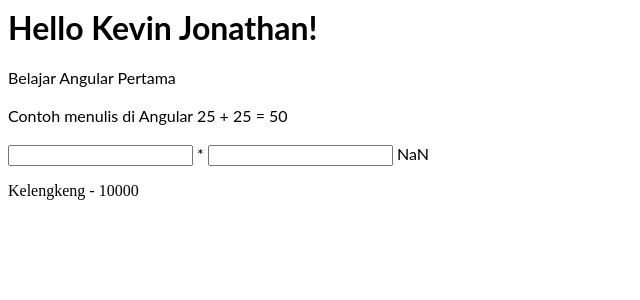
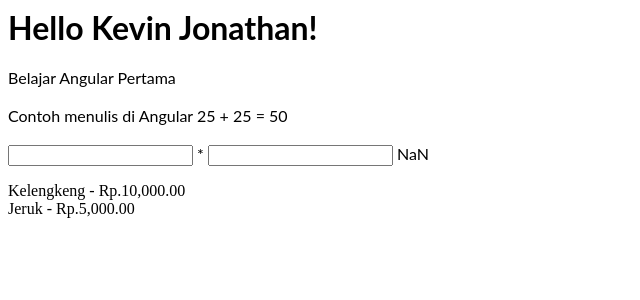
Before and after one commit to KevinJonathan117/learn-angular, an Angular app: page / in a window 1280 px wide. Shown: the top 300 px of the page, without its empty margins (0-640 px from the left). Built offline with nearby package versions, Linux system fonts and the light colour scheme.

Commit message:
Trying out array json for itembuah

```diff
--- a/src/app/app.component.html
+++ b/src/app/app.component.html
@@ -14,6 +14,8 @@
   {{a * b}}
 </p>
 
-<div>
-  {{ item.nama }} - {{ item.harga }}
-  </div>
+<div *ngFor="let buah of itembuah">
+  {{ buah.nama }} - {{ buah.harga | currency : 'Rp.'}}
+</div>
+
+<!--angular.io/guide/pipes-->
--- a/src/app/app.component.ts
+++ b/src/app/app.component.ts
@@ -7,8 +7,11 @@ import { Component } from '@angular/core';
 })
 export class AppComponent  {
   name = 'Kevin Jonathan';
-  item = {
+  itembuah = [{
     nama : 'Kelengkeng',
     harga : 10000
-  }
+  }, {
+    nama : 'Jeruk',
+    harga : 5000
+  }];
 }
```
